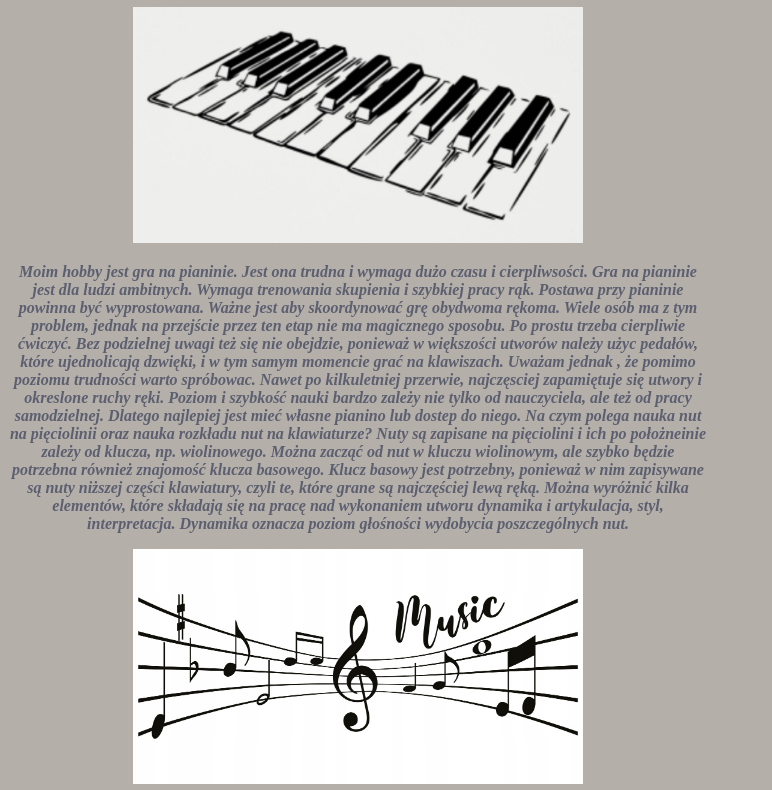
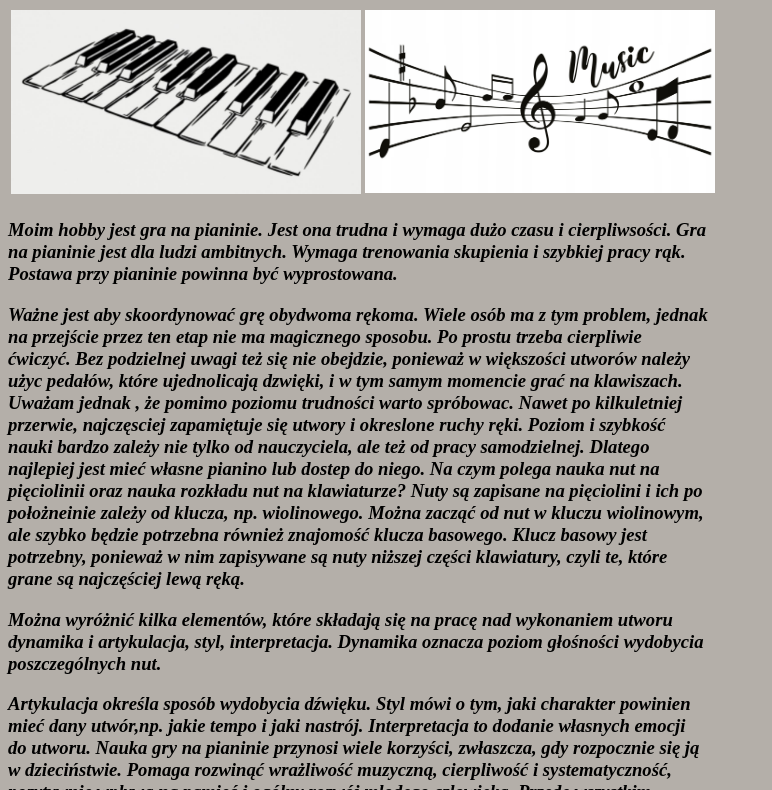
Before and after one commit to izam897/izam897.github.io, a plain HTML site: page index.html in a window 1280 px wide. Shown: the part 73-863 px from the top of the page, without its empty margins (0-772 px from the left). Drawn offline with Linux system fonts and the light colour scheme.

Commit message:
Add files via upload

```diff
--- a/index.html
+++ b/index.html
@@ -8,16 +8,25 @@
 </head>
 <body>
     <div>
-       <center><h1>GRA NA PIANINIE</h1>
-        <img src="klawiatura.jpg"width="450">
-       <P><i>Moim hobby jest gra na pianinie. Jest ona trudna i wymaga dużo czasu i cierpliwsości. Gra na pianinie jest dla ludzi ambitnych. Wymaga trenowania skupienia i szybkiej pracy rąk. Postawa przy pianinie powinna być wyprostowana.
-Ważne jest aby skoordynować  grę obydwoma rękoma. Wiele osób ma z tym problem, jednak na przejście przez ten etap nie ma magicznego sposobu. Po prostu trzeba cierpliwie ćwiczyć. Bez podzielnej uwagi też się nie obejdzie, ponieważ w większości utworów należy użyc pedałów, które ujednolicają dzwięki, i w tym samym momencie grać na klawiszach. Uważam jednak , że pomimo poziomu trudności warto spróbowac. Nawet po kilkuletniej przerwie,  najczęsciej zapamiętuje się utwory i okreslone ruchy ręki. Poziom i szybkość nauki bardzo zależy nie tylko od nauczyciela, ale też od pracy samodzielnej. Dlatego najlepiej jest mieć własne pianino lub dostep do niego. Na czym polega nauka nut na pięciolinii oraz nauka rozkładu nut na klawiaturze? Nuty są zapisane na pięciolini i ich po położneinie zależy od klucza, np. wiolinowego. Można zacząć od nut w kluczu wiolinowym, ale szybko będzie potrzebna również znajomość klucza basowego. Klucz basowy jest potrzebny, ponieważ w nim zapisywane są nuty niższej części klawiatury, czyli te, które grane są najczęściej lewą ręką.
-Można wyróżnić kilka elementów, które składają się na pracę nad wykonaniem utworu dynamika i artykulacja, styl, interpretacja. Dynamika oznacza poziom głośności wydobycia poszczególnych nut.</P>
+      <h1>GRA NA PIANINIE</h1>
+      <table>
+        <tr>
+            <td><img src="klawiatura.jpg"width="350"></td>
+            <td><img src="nuty.jpg" width="350"/></td>
+        </tr>
+      </table>
 
 
-<img src="nuty.jpg" width="450"/>
+       <P><i>Moim hobby jest gra na pianinie. Jest ona trudna i wymaga dużo czasu i cierpliwsości. Gra na pianinie jest dla ludzi ambitnych. Wymaga trenowania skupienia i szybkiej pracy rąk. Postawa przy pianinie powinna być wyprostowana.
+
+        <p>Ważne jest aby skoordynować  grę obydwoma rękoma. Wiele osób ma z tym problem, jednak na przejście przez ten etap nie ma magicznego sposobu. Po prostu trzeba cierpliwie ćwiczyć. Bez podzielnej uwagi też się nie obejdzie, ponieważ w większości utworów należy użyc pedałów, które ujednolicają dzwięki, i w tym samym momencie grać na klawiszach. Uważam jednak , że pomimo poziomu trudności warto spróbowac. Nawet po kilkuletniej przerwie,  najczęsciej zapamiętuje się utwory i okreslone ruchy ręki. Poziom i szybkość nauki bardzo zależy nie tylko od nauczyciela, ale też od pracy samodzielnej. Dlatego najlepiej jest mieć własne pianino lub dostep do niego. Na czym polega nauka nut na pięciolinii oraz nauka rozkładu nut na klawiaturze? Nuty są zapisane na pięciolini i ich po położneinie zależy od klucza, np. wiolinowego. Można zacząć od nut w kluczu wiolinowym, ale szybko będzie potrzebna również znajomość klucza basowego. Klucz basowy jest potrzebny, ponieważ w nim zapisywane są nuty niższej części klawiatury, czyli te, które grane są najczęściej lewą ręką. </p>
+
+        <p>Można wyróżnić kilka elementów, które składają się na pracę nad wykonaniem utworu dynamika i artykulacja, styl, interpretacja. Dynamika oznacza poziom głośności wydobycia poszczególnych nut.</p>
+
+
+
 <P>Artykulacja określa sposób wydobycia dźwięku. Styl mówi o tym, jaki charakter powinien mieć dany utwór,np. jakie tempo i jaki nastrój. Interpretacja to dodanie własnych emocji do utworu.
-Nauka gry na pianinie przynosi wiele korzyści, zwłaszcza, gdy rozpocznie się ją w dzieciństwie. Pomaga rozwinąć wrażliwość muzyczną, cierpliwość i systematyczność, pozytywnie wpływa na pamięć i ogólny rozwój młodego człowieka. Przede wszystkim rozwija: samodyscyplinę, słuch i poczucie rytmu , cierpliwość, wytrwałość i konsekwencję . Gra na pianinie  jest bardzo korzystna dla zdrowia psychicznego, ponieważ pomaga zmniejszyć stres.Gra na instrumencie muzycznym aktywuje pracę obu półkul mózgowych, pomagając rozwijać inteligencję i sprawność umysłową. Dobrym wiekiem do rozpoczęcia gry na pianinie dla dzieci jest ok. 6 lat. Nie ma jednak żadnej górnej granicy wieku, w której można zacząć grę na pianinie.</P></i><a href="'https://www.elpiano.pl/blog/nauka-gry-na-pianinie-dla-pocztkujcych-od-czego-zacz.html'">dodatkowe informacje</a> </center>
+Nauka gry na pianinie przynosi wiele korzyści, zwłaszcza, gdy rozpocznie się ją w dzieciństwie. Pomaga rozwinąć wrażliwość muzyczną, cierpliwość i systematyczność, pozytywnie wpływa na pamięć i ogólny rozwój młodego człowieka. Przede wszystkim rozwija: samodyscyplinę, słuch i poczucie rytmu , cierpliwość, wytrwałość i konsekwencję . Gra na pianinie  jest bardzo korzystna dla zdrowia psychicznego, ponieważ pomaga zmniejszyć stres.Gra na instrumencie muzycznym aktywuje pracę obu półkul mózgowych, pomagając rozwijać inteligencję i sprawność umysłową. Dobrym wiekiem do rozpoczęcia gry na pianinie dla dzieci jest ok. 6 lat. Nie ma jednak żadnej górnej granicy wieku, w której można zacząć grę na pianinie.</P></i><a href="'https://www.elpiano.pl/blog/nauka-gry-na-pianinie-dla-pocztkujcych-od-czego-zacz.html'">dodatkowe informacje</a>
     </div>
 
 
--- a/style.css
+++ b/style.css
@@ -1,5 +1,12 @@
-P{color:rgb(92, 95, 112);font-size: medium;font-weight: bold;}
-body{background-color: rgb(180, 175, 169) ;}
+
+
+body{
+        background-color: rgb(180, 175, 169) ;
+    }
+p
+   {
+    font-size: 14pt;
+    font-weight: bold;}
 
 div
 {
```
